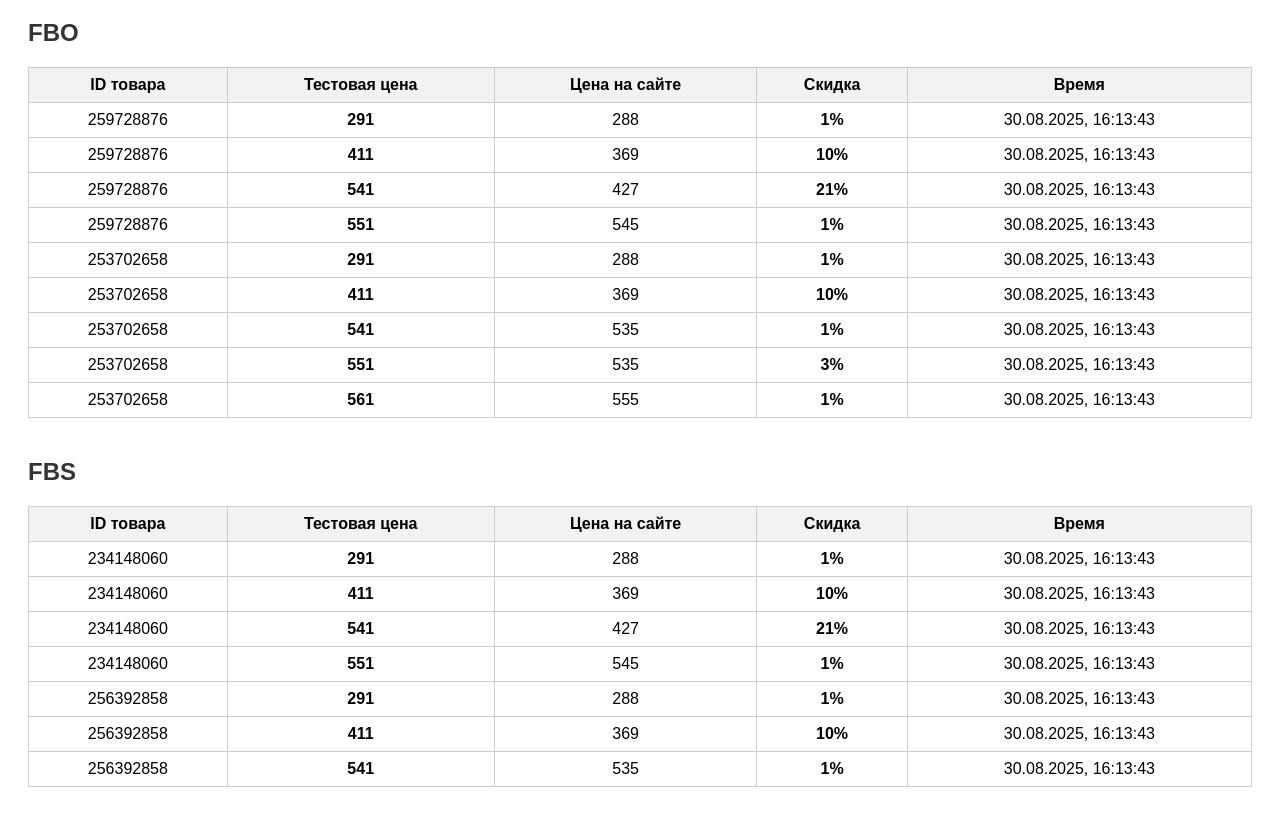
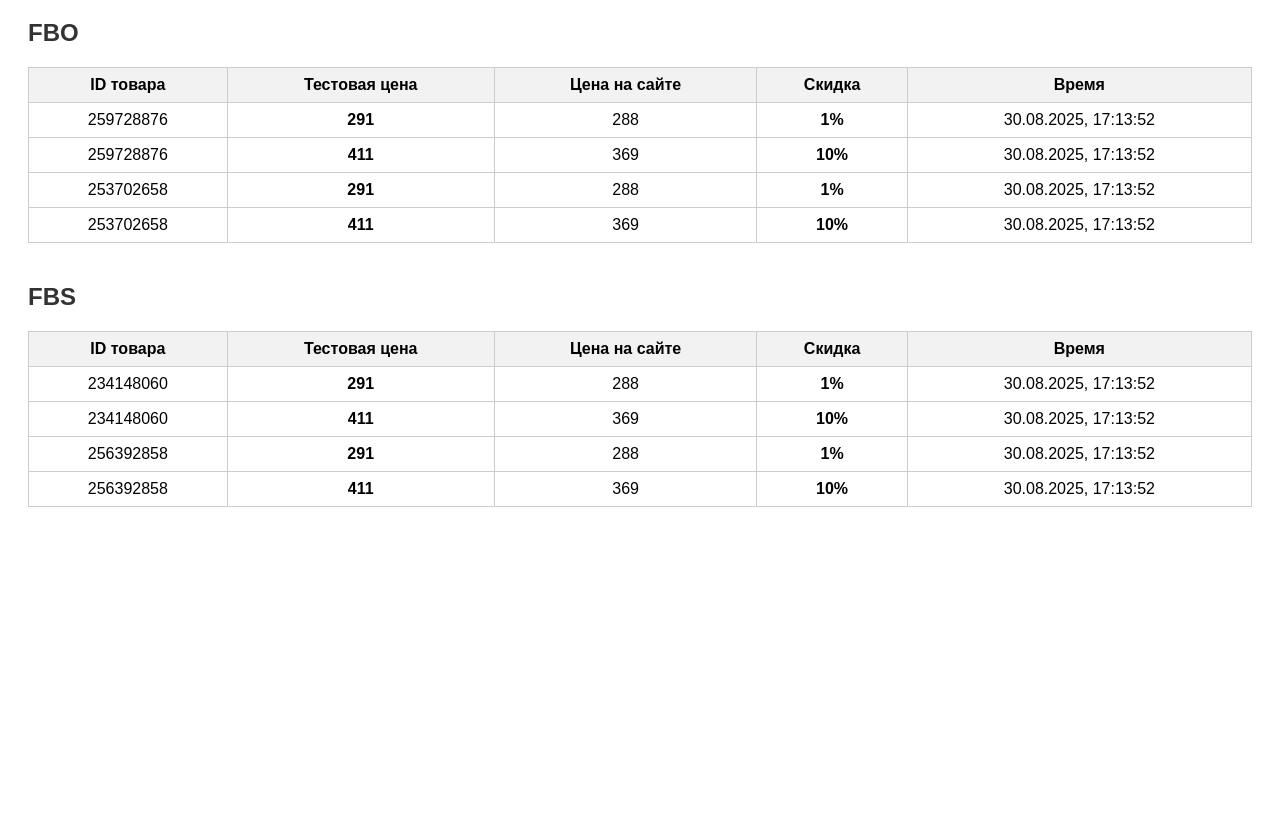
Before and after one commit to ilyakredo/wbDiscountsTracker, a website: page discountsView.html in a window 1280 px wide. Shown: the part 89-914 px from the top of the page. After the commit the page ends 800 px from the top, so only its background shows below. Drawn offline with Linux system fonts and the light colour scheme.

Commit message:
Update discounts.json [auto]

```diff
--- a/discountsView.html
+++ b/discountsView.html
@@ -19,95 +19,47 @@
                 <td><b>291</b></td>
                 <td>288</td>
                 <td><b>1%</b></td>
-                <td>30.08.2025, 16:13:43</td>
+                <td>30.08.2025, 17:13:52</td>
             </tr><tr>
                 <td>259728876</td>
                 <td><b>411</b></td>
                 <td>369</td>
                 <td><b>10%</b></td>
-                <td>30.08.2025, 16:13:43</td>
-            </tr><tr>
-                <td>259728876</td>
-                <td><b>541</b></td>
-                <td>427</td>
-                <td><b>21%</b></td>
-                <td>30.08.2025, 16:13:43</td>
-            </tr><tr>
-                <td>259728876</td>
-                <td><b>551</b></td>
-                <td>545</td>
-                <td><b>1%</b></td>
-                <td>30.08.2025, 16:13:43</td>
+                <td>30.08.2025, 17:13:52</td>
             </tr><tr>
                 <td>253702658</td>
                 <td><b>291</b></td>
                 <td>288</td>
                 <td><b>1%</b></td>
-                <td>30.08.2025, 16:13:43</td>
+                <td>30.08.2025, 17:13:52</td>
             </tr><tr>
                 <td>253702658</td>
                 <td><b>411</b></td>
                 <td>369</td>
                 <td><b>10%</b></td>
-                <td>30.08.2025, 16:13:43</td>
-            </tr><tr>
-                <td>253702658</td>
-                <td><b>541</b></td>
-                <td>535</td>
-                <td><b>1%</b></td>
-                <td>30.08.2025, 16:13:43</td>
-            </tr><tr>
-                <td>253702658</td>
-                <td><b>551</b></td>
-                <td>535</td>
-                <td><b>3%</b></td>
-                <td>30.08.2025, 16:13:43</td>
-            </tr><tr>
-                <td>253702658</td>
-                <td><b>561</b></td>
-                <td>555</td>
-                <td><b>1%</b></td>
-                <td>30.08.2025, 16:13:43</td>
+                <td>30.08.2025, 17:13:52</td>
             </tr></table><h2>FBS</h2><table><tr><th>ID товара</th><th>Тестовая цена</th><th>Цена на сайте</th><th>Скидка</th><th>Время</th></tr><tr>
                 <td>234148060</td>
                 <td><b>291</b></td>
                 <td>288</td>
                 <td><b>1%</b></td>
-                <td>30.08.2025, 16:13:43</td>
+                <td>30.08.2025, 17:13:52</td>
             </tr><tr>
                 <td>234148060</td>
                 <td><b>411</b></td>
                 <td>369</td>
                 <td><b>10%</b></td>
-                <td>30.08.2025, 16:13:43</td>
-            </tr><tr>
-                <td>234148060</td>
-                <td><b>541</b></td>
-                <td>427</td>
-                <td><b>21%</b></td>
-                <td>30.08.2025, 16:13:43</td>
-            </tr><tr>
-                <td>234148060</td>
-                <td><b>551</b></td>
-                <td>545</td>
-                <td><b>1%</b></td>
-                <td>30.08.2025, 16:13:43</td>
+                <td>30.08.2025, 17:13:52</td>
             </tr><tr>
                 <td>256392858</td>
                 <td><b>291</b></td>
                 <td>288</td>
                 <td><b>1%</b></td>
-                <td>30.08.2025, 16:13:43</td>
+                <td>30.08.2025, 17:13:52</td>
             </tr><tr>
                 <td>256392858</td>
                 <td><b>411</b></td>
                 <td>369</td>
                 <td><b>10%</b></td>
-                <td>30.08.2025, 16:13:43</td>
-            </tr><tr>
-                <td>256392858</td>
-                <td><b>541</b></td>
-                <td>535</td>
-                <td><b>1%</b></td>
-                <td>30.08.2025, 16:13:43</td>
+                <td>30.08.2025, 17:13:52</td>
             </tr></table></body></html>
```
Also changed, not shown: discounts.json (+0 -48 lines).
